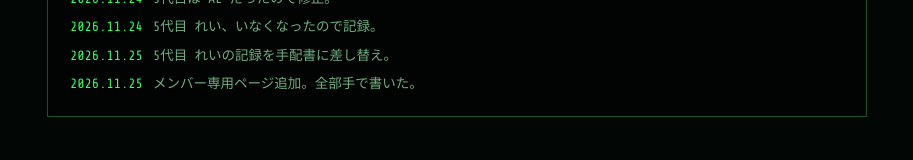
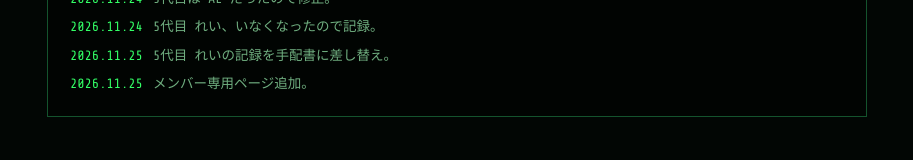
Before and after one commit to 404yay/marude-disco, a plain HTML site: page index.html in a window 1280 px wide. Shown: the part 4067-4227 px from the top of the page, without its empty margins (183-1096 px from the left). Drawn offline with nearby package versions, Linux system fonts and the light colour scheme.

Commit message:
drop handmade note lines

```diff
--- a/index.html
+++ b/index.html
@@ -309,7 +309,7 @@ VALORANTが大好き。
       <li><b>2026.11.24</b>3代目は AL だったので修正。</li>
       <li><b>2026.11.24</b>5代目 れい、いなくなったので記録。</li>
       <li><b>2026.11.25</b>5代目 れいの記録を手配書に差し替え。</li>
-      <li><b>2026.11.25</b>メンバー専用ページ追加。全部手で書いた。</li>
+      <li><b>2026.11.25</b>メンバー専用ページ追加。</li>
     </ul>
   </section>
 
```
